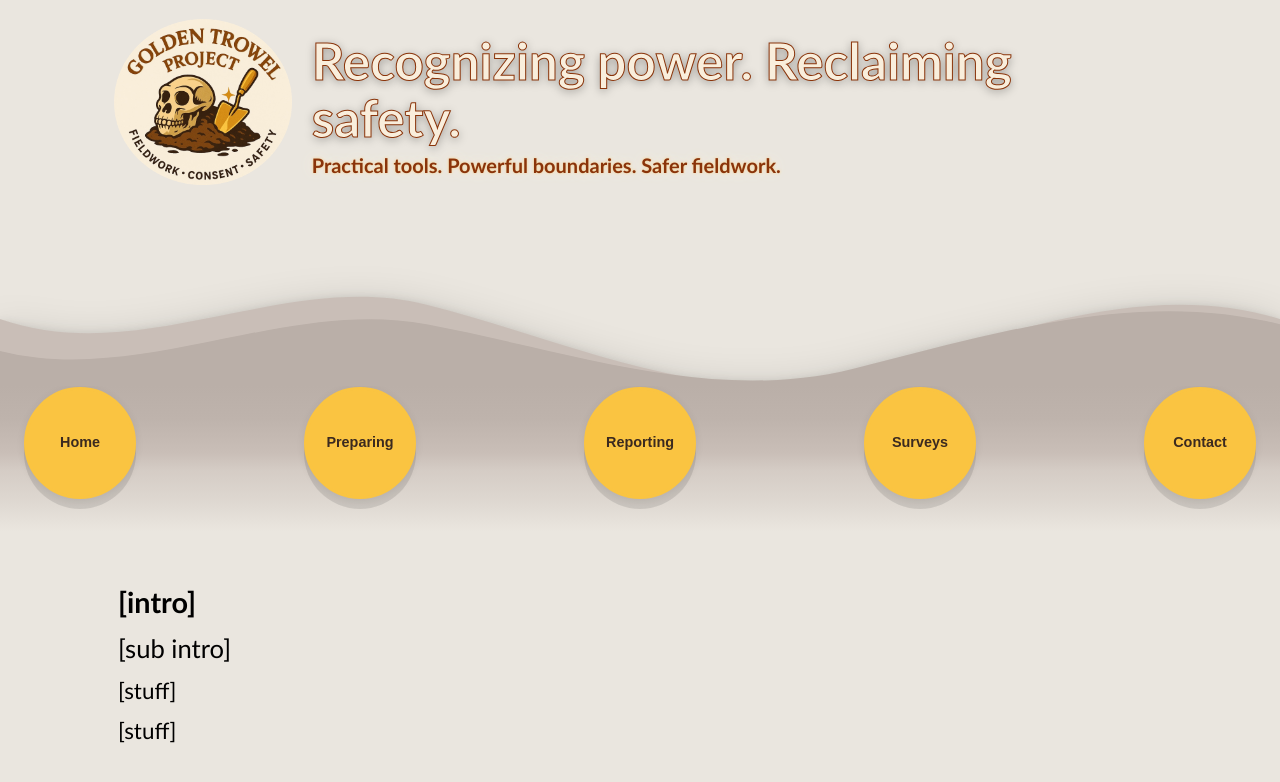
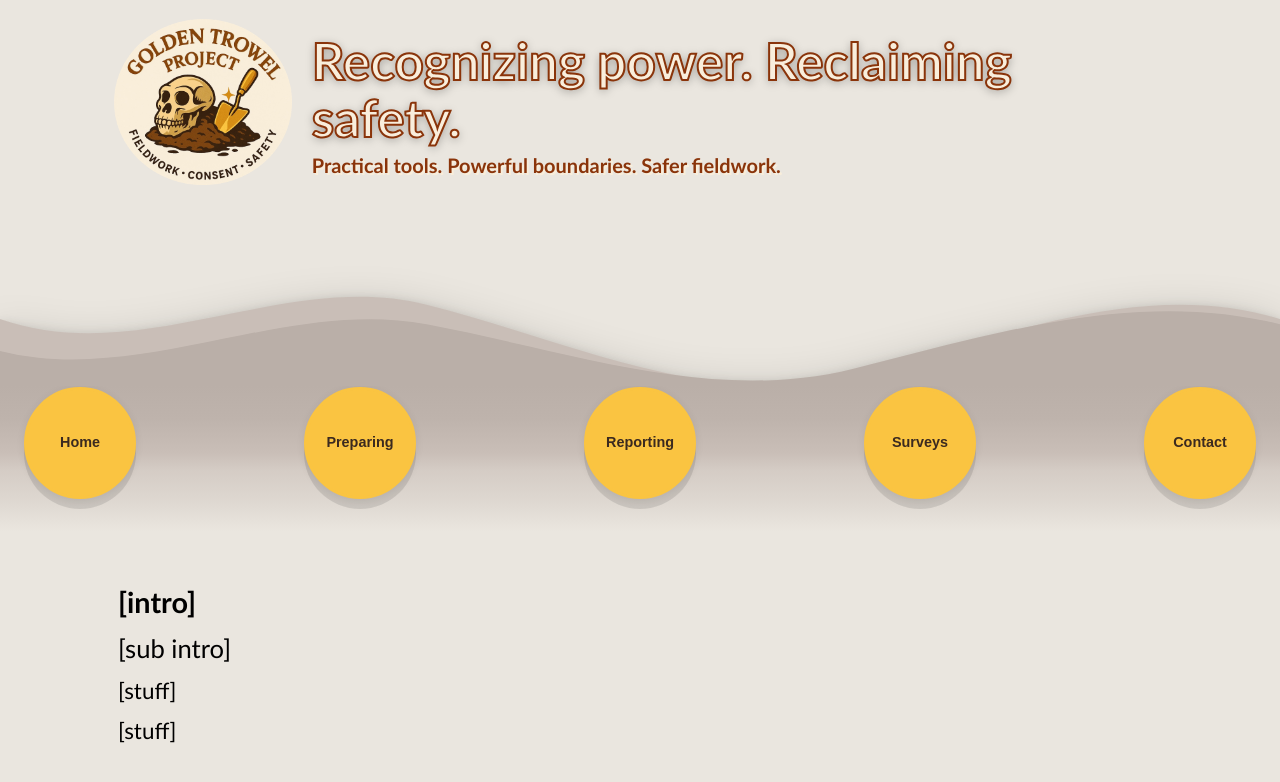
Before and after one commit to AnthroSafetyWarrior/GoldenTrowelProject, a Jekyll site: the page built from _pages/contact.html, in a window 1280 px wide. Shown: the top 782 px of the page. Built offline with Jekyll 4.4.1, drawn with Linux system fonts in a browser that asks for light colours.

Commit message:
updating name

```diff
--- a/_layouts/default.html
+++ b/_layouts/default.html
@@ -75,7 +75,7 @@
   color:#f9eedc;
   margin:.1em 0;
   font-size: clamp(2.2rem, 6.2vw, 3.2rem);
-  line-height:1.12;  -webkit-text-stroke: 1px var(--logo-orange);
+  line-height:1.12;  -webkit-text-stroke: 2px var(--logo-orange);
 }
 
  .header-text p{
@@ -83,7 +83,7 @@
   color: var(--logo-orange);
   font-weight:700;
   font-size: clamp(1.05rem, 2.6vw, 1.25rem);
- text-shadow: 0px 0px 3px #f7d089, 0 0 15px #f9eedb;
+ text-shadow: 2px 2px #f9eedb;
 }
 
 
```
